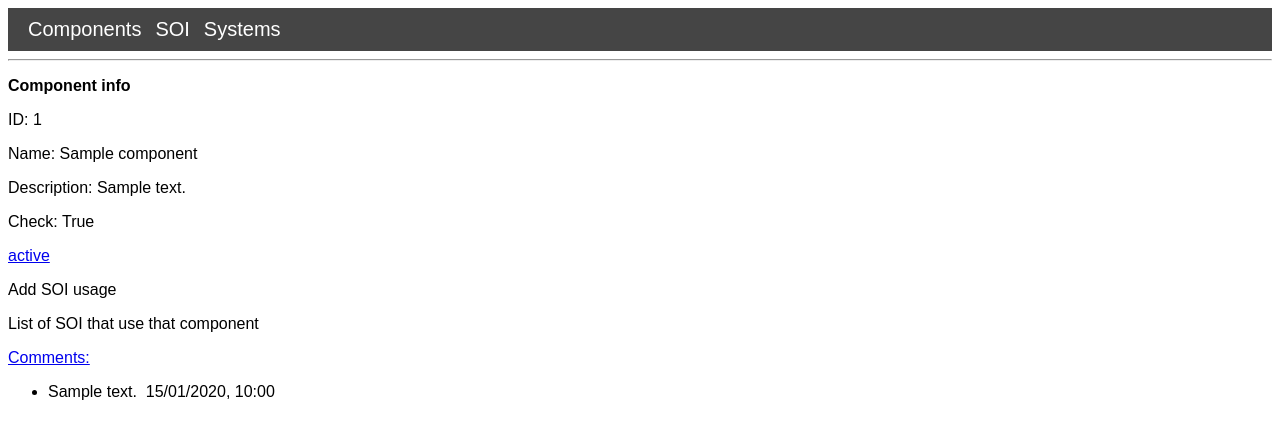
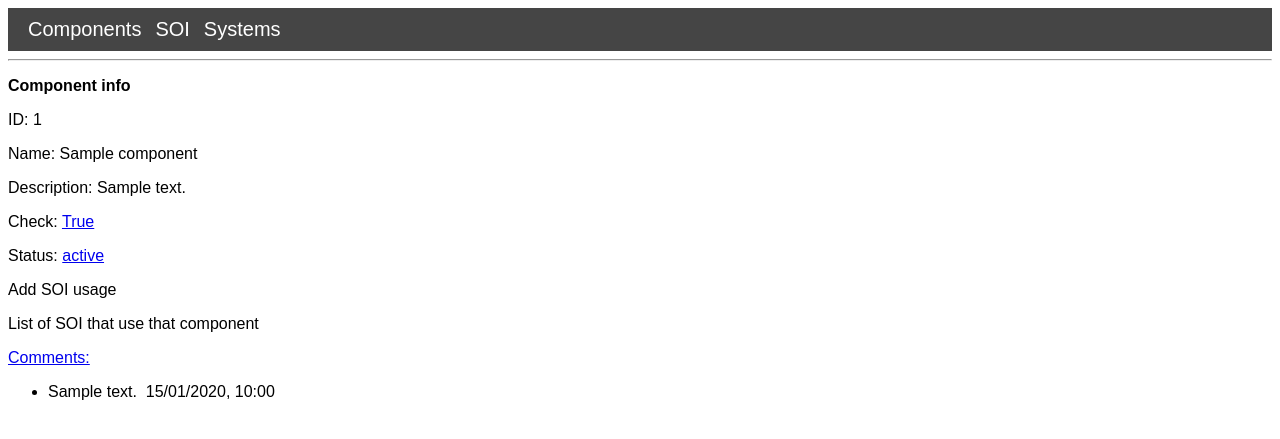
Before and after one commit to johnny-sky91/COMPanion, a Flask app: page /component_view/1 in a window 1280 px wide. Shown: the top 439 px of the page. Run offline with Flask 3, Linux system fonts and the light colour scheme; tables that the repository leaves empty hold one stand-in row (values such as "Sample post").

Commit message:
Update component_view.html

```diff
--- a/app/templates/view/component_view.html
+++ b/app/templates/view/component_view.html
@@ -5,8 +5,8 @@
     <p>ID: {{ component.component_id }}</p>
     <p>Name: {{ component.component_name }}</p>
     <p>Description: {{ component.component_description }}</p>
-    <p>Check: {{ component.component_check }}</p>
-    <p><a href="{{ url_for('component_change_status', component_id=component.component_id) }}">{{ component.component_status }}</a></p>
+    <p>Check: <a href="{{ url_for('component_change_check', component_id=component.component_id) }}">{{ component.component_check }}</a></p>
+    <p>Status: <a href="{{ url_for('component_change_status', component_id=component.component_id) }}">{{ component.component_status }}</a></p>
     <p>Add SOI usage</p>
     <p>List of SOI that use that component</p>
     <a href="{{ url_for('add_component_comment', component_id=component.component_id) }}">Comments:</a>
```
